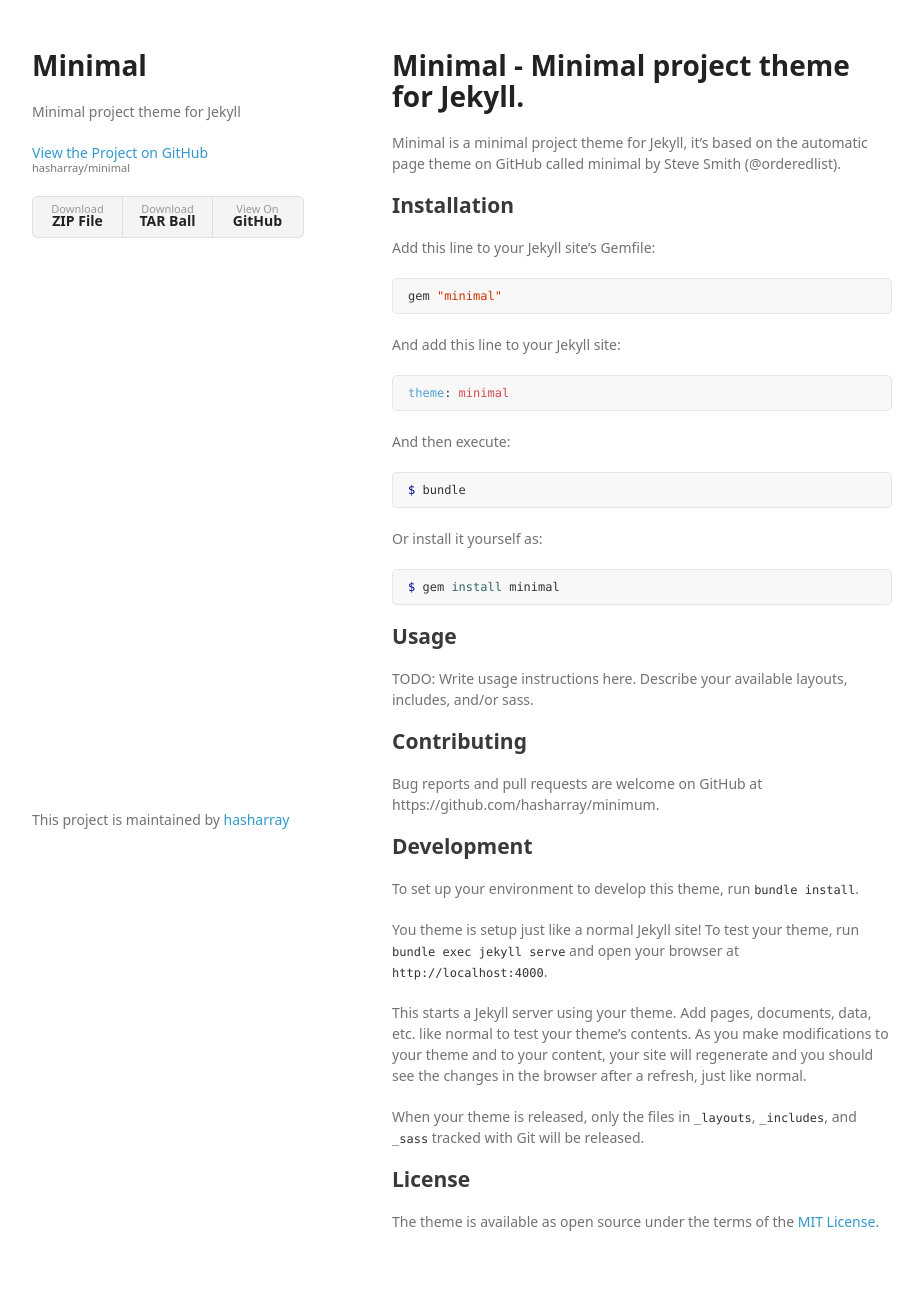
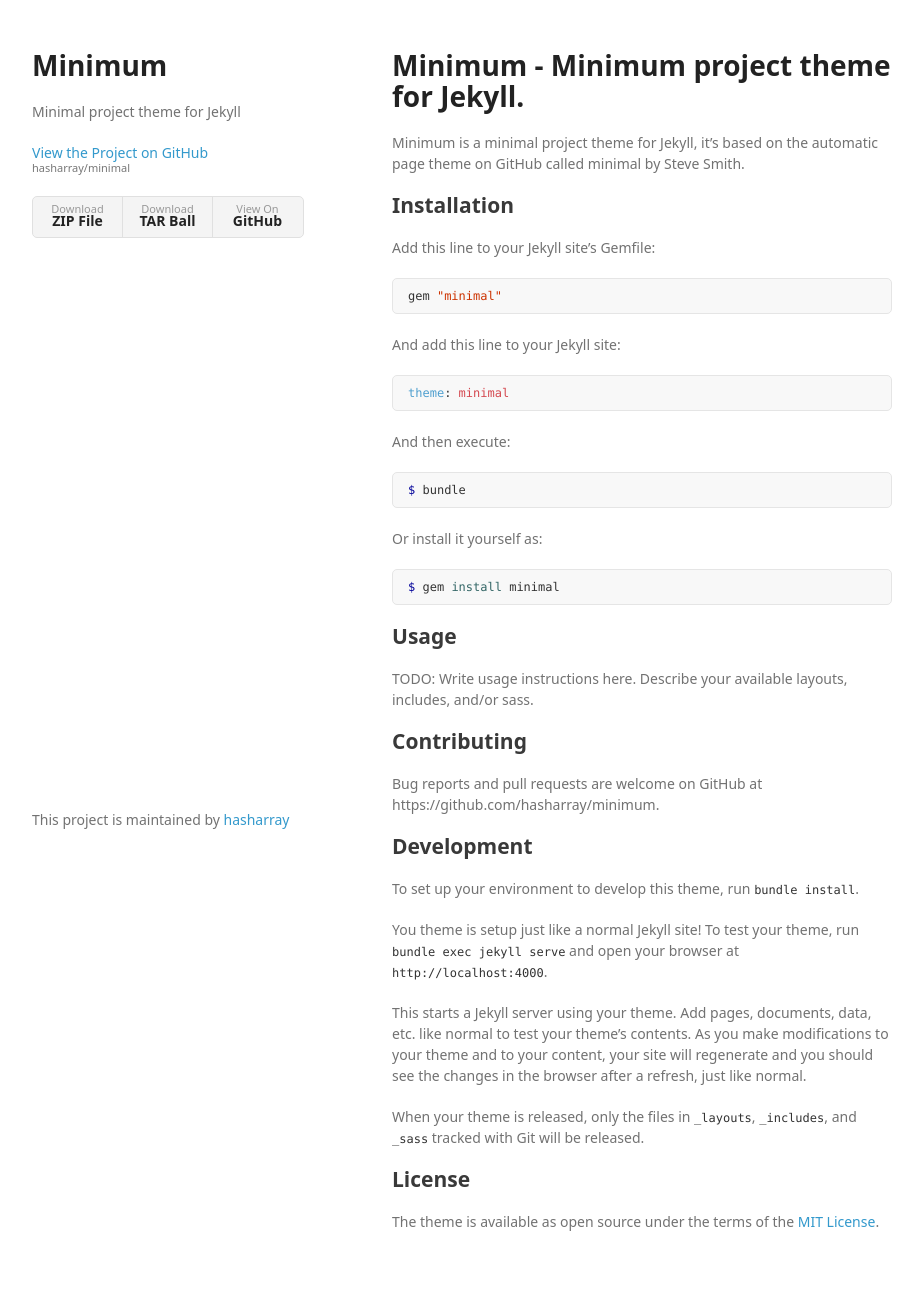
Before and after one commit to hasharray/minimal, a Jekyll site: the page built from README.md, in a window 1280 px wide. Shown: the whole page, without its empty margins (178-1101 px from the left). Built offline with Jekyll 4.4.1, drawn with Linux system fonts in a browser that asks for light colours.

Commit message:
Rename mentions of the name minimal to minimum

```diff
--- a/README.md
+++ b/README.md
@@ -1,9 +1,9 @@
 ---
 ---
-# Minimal - Minimal project theme for Jekyll.
+# Minimum - Minimum project theme for Jekyll.
 
-Minimal is a minimal project theme for Jekyll, it's based on the automatic page
-theme on GitHub called minimal by Steve Smith (@orderedlist).
+Minimum is a minimal project theme for Jekyll, it's based on the automatic page
+theme on GitHub called minimal by Steve Smith.
 
 ## Installation
 
--- a/_config.yml
+++ b/_config.yml
@@ -1,6 +1,5 @@
-title: Minimal
-tagline:
-  Minimal project theme for Jekyll
+title: Minimum
+tagline: Minimal project theme for Jekyll
 
 baseurl: /minimum
 google_analytics: UA-86544704-1
```
